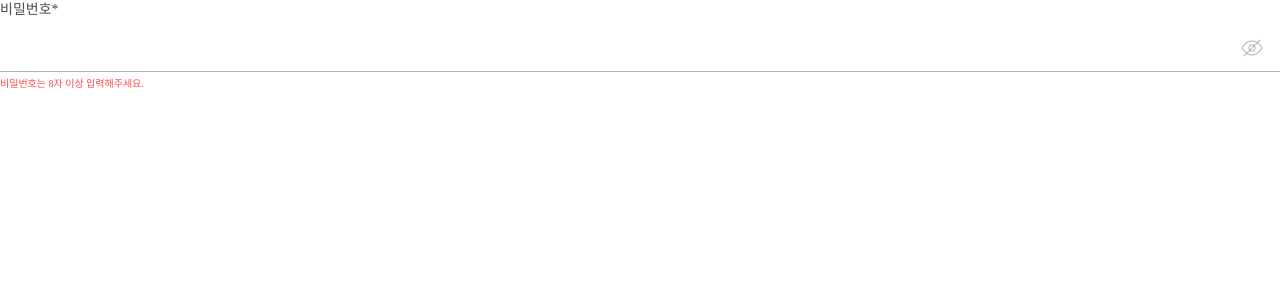
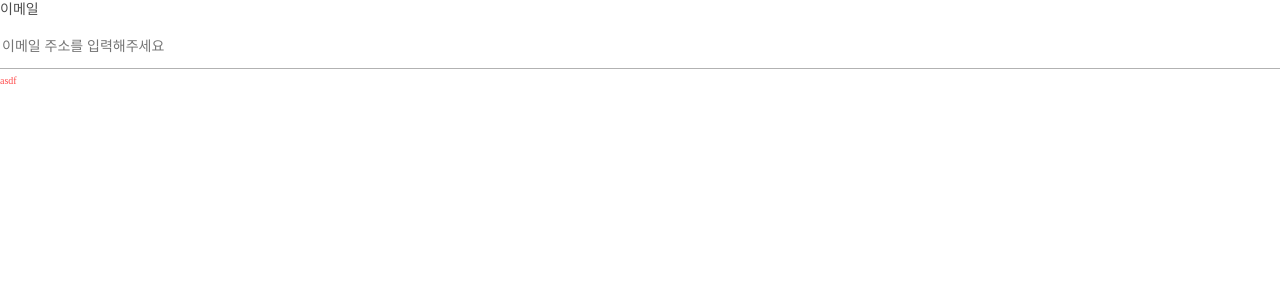
Before and after one commit to siggu/spring-react-mysql, a React (Create React App) app in the folder board-front/: page / in a window 1280 px wide. Shown: the top 300 px of the page. Built offline with nearby package versions, Linux system fonts and the light colour scheme; a web font is replaced by a local one.

Commit message:
Create Component(Input Box-2)

```diff
--- a/board-front/src/App.tsx
+++ b/board-front/src/App.tsx
@@ -1,4 +1,4 @@
-import React from "react";
+import React, { useState } from "react";
 import "./App.css";
 import BoardItem from "components/BoardItem";
 import latestBoardListMock from "mocks/latest-board-list.mock";
@@ -11,9 +11,18 @@
 import InputBox from "components/InputBox";
 
 function App() {
+  const [value, setValue] = useState<string>("");
   return (
     <>
-      <InputBox />
+      <InputBox
+        label="이메일"
+        type="text"
+        placeholder="이메일 주소를 입력해주세요"
+        value={value}
+        error={false}
+        setValue={setValue}
+        message="asdf"
+      />
     </>
   );
 }
--- a/board-front/src/components/FavoriteItem/index.tsx
+++ b/board-front/src/components/FavoriteItem/index.tsx
@@ -9,7 +9,7 @@
 
 //          component: Favorite List Item 컴포넌트          //
 export default function FavoriteItem({ favoriteListItem }: Props) {
-  //          properties          //
+  //          state: properties          //
   const { profileImage, nickname } = favoriteListItem;
 
   //          render: Favorite List Item 렌더링          //
--- a/board-front/src/components/InputBox/index.tsx
+++ b/board-front/src/components/InputBox/index.tsx
@@ -1,21 +1,72 @@
-import { forwardRef } from "react";
+import {
+  ChangeEvent,
+  Dispatch,
+  SetStateAction,
+  forwardRef,
+  KeyboardEvent,
+} from "react";
 import "./style.css";
 
-interface Props {}
+//          interface: Input Box 컴포넌트 Properties          //
+interface Props {
+  label: string;
+  type: "text" | "password";
+  placeholder: string;
+  value: string;
+  setValue: Dispatch<React.SetStateAction<string>>;
+  error: boolean;
 
+  icon?: string;
+  onButtonClick?: () => void;
+
+  message?: string;
+
+  onKeyDown?: (event: KeyboardEvent<HTMLInputElement>) => void;
+}
+
+//          component: Input Box 컴포넌트          //
 const InputBox = forwardRef<HTMLInputElement, Props>((props: Props, ref) => {
+  //          state: properties          //
+  const { label, type, placeholder, value, error, icon, message } = props;
+  const { setValue, onButtonClick, onKeyDown } = props;
+
+  //          event handler: input 값 변경 이벤트 처리 함수          //
+  const onChangeHandler = (event: ChangeEvent<HTMLInputElement>) => {
+    const value = event.target.value;
+    setValue(value);
+  };
+
+  //          event handler: input 키 이벤트 처리 함수          //
+  const onKeyDownHandelr = (event: KeyboardEvent<HTMLInputElement>) => {
+    if (!onKeyDown) return;
+    onKeyDown(event);
+  };
+
+  //          render: Input Box 컴포넌트 렌더링          //
   return (
     <div className="inputbox">
-      <div className="inputbox-label">{"비밀번호*"}</div>
-      <div className="inputbox-container">
-        <input className="input" />
-        <div className="icon-button">
-          <div className="icon eye-light-off-icon"></div>
-        </div>
+      <div className="inputbox-label">{label}</div>
+      <div
+        className={error ? "inputbox-container-error" : "inputbox-container"}
+      >
+        <input
+          ref={ref}
+          type={type}
+          className="input"
+          placeholder={placeholder}
+          value={value}
+          onChange={onChangeHandler}
+          onKeyDown={onKeyDownHandelr}
+        />
+        {onButtonClick !== undefined && (
+          <div className="icon-button">
+            {icon != undefined && <div className={`icon ${icon}`}></div>}
+          </div>
+        )}
       </div>
-      <div className="inputbox-message">
-        {"비밀번호는 8자 이상 입력해주세요."}
-      </div>
+      {message != undefined && (
+        <div className="inputbox-message">{message}</div>
+      )}
     </div>
   );
 });
```
